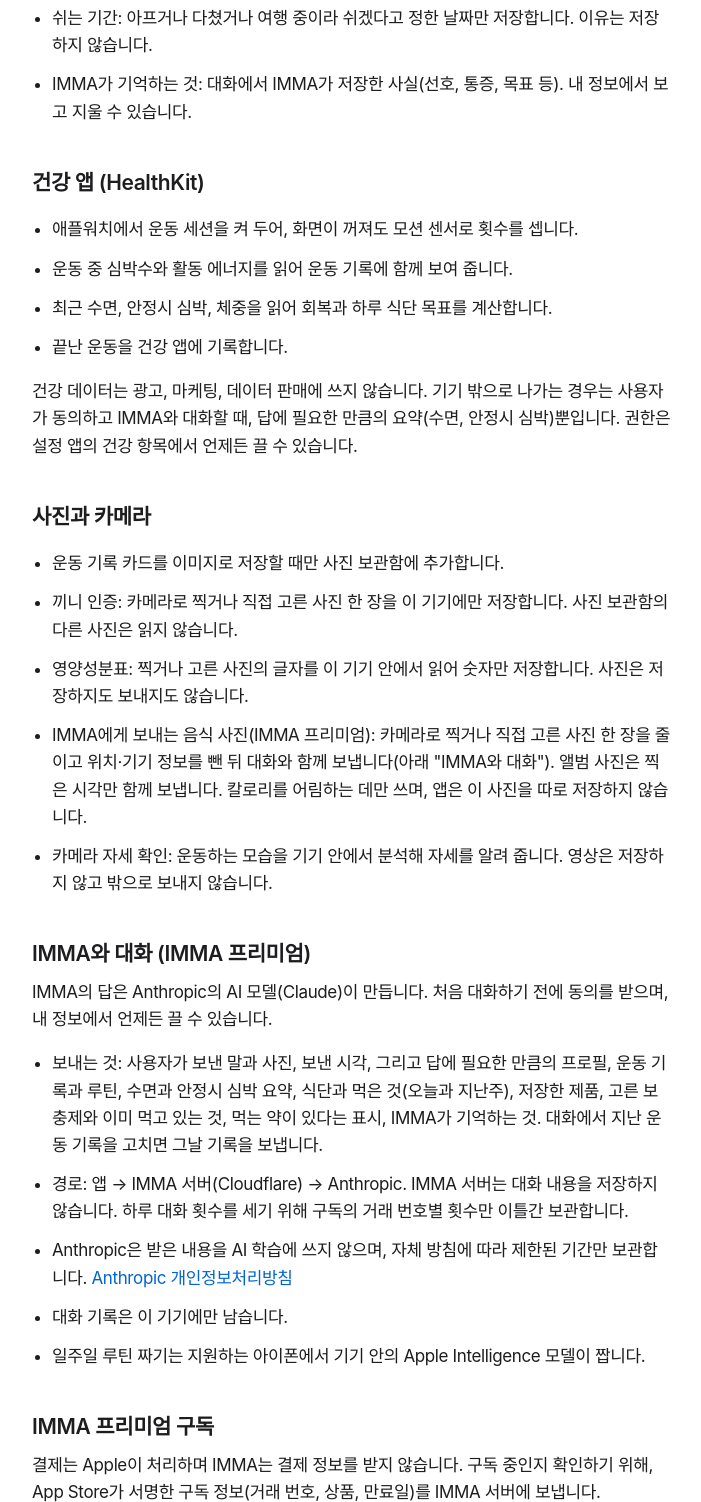
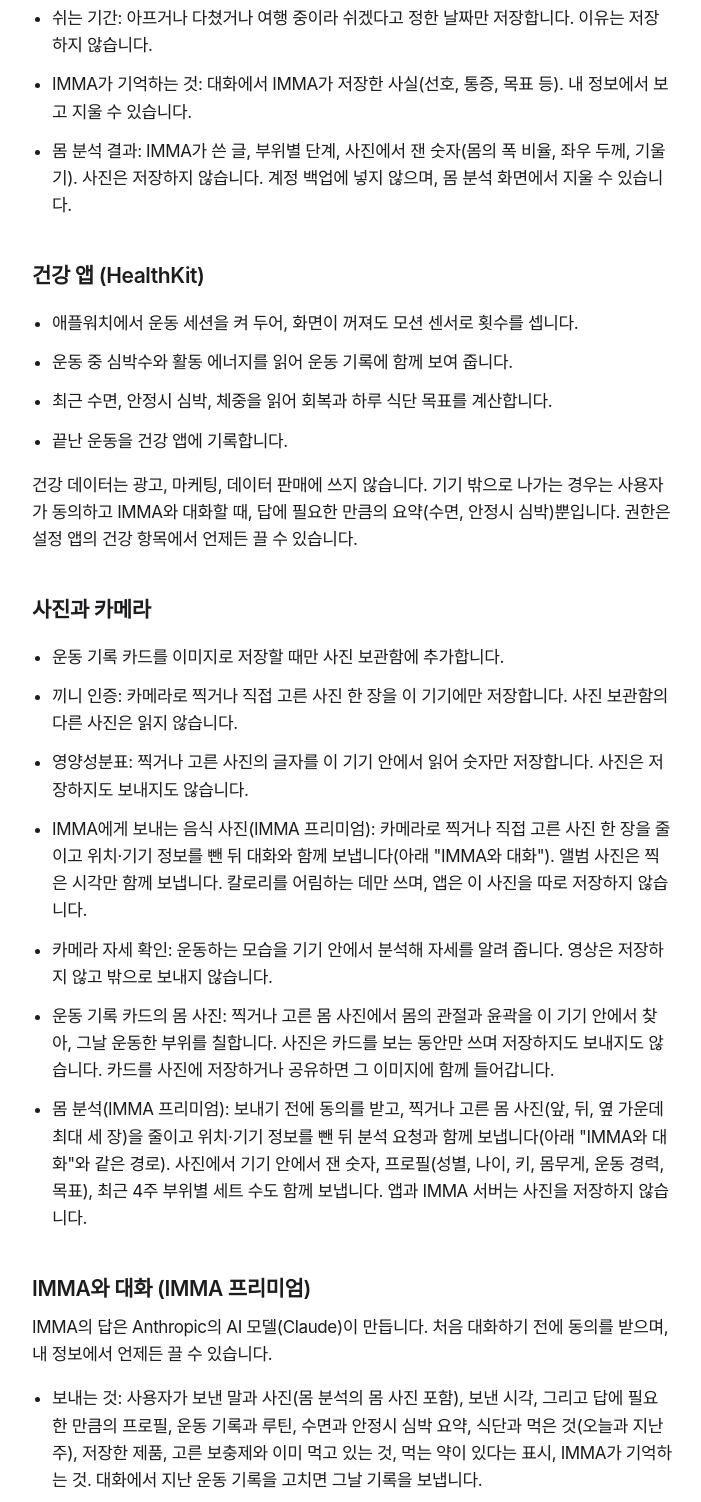
Before and after one commit to shinehyeuk-pixel/imma-support, a plain HTML site: page privacy/index.html in a window 1280 px wide. Shown: the part 620-2122 px from the top of the page, without its empty margins (288-989 px from the left). Drawn offline with Linux system fonts and the light colour scheme.

Commit message:
Privacy: body photos, coloured on the phone for the workout card, or sent for IMMA's body analysis
The workout card can now take a body photo and colour the day's worked parts on it, all on the
phone, the photo kept only while the card is open. IMMA Premium adds a body analysis: up to three
body photos go, after consent, the same way as the chat (app, IMMA server, Anthropic), with the
measures the phone took of them, the profile and four weeks of sets. Only the report's words and
numbers stay on the phone, outside the account backup.

Co-Authored-By: Claude Opus 5.5 <noreply@anthropic.com>

```diff
--- a/privacy/index.html
+++ b/privacy/index.html
@@ -13,7 +13,7 @@
 
 <p>IMMA가 쓰는 정보는 대부분 사용자의 아이폰과 애플워치 안에만 저장됩니다. 기기 밖으로 보내는 것은 아래 세 경우뿐이며, 광고, 마케팅, 데이터 판매에는 쓰지 않습니다.</p>
 <ul>
-<li>IMMA와 대화할 때 (IMMA 프리미엄, 대화 전에 동의를 받습니다)</li>
+<li>IMMA와 대화하거나 몸 분석을 받을 때 (IMMA 프리미엄, 보내기 전에 동의를 받습니다)</li>
 <li>IMMA 프리미엄 구독을 확인할 때</li>
 <li>친구 기능에 로그인해 운동을 공유할 때 (선택)</li>
 </ul>
@@ -25,6 +25,7 @@
 <li>식단, 끼니 인증 사진, IMMA와 기록한 먹은 음식(음식 이름, 양, 칼로리와 영양소 추정치), 영양성분표로 저장한 제품(이름과 1회분 열량·영양소·카페인), IMMA와 고른 보충제, 이미 먹고 있는 것(보충제·커피 등과 하루 횟수, 카페인), 먹는 약이 있다는 표시(약 이름은 저장하지 않음), 먹었다고 표시한 보충제와 보충제 알림 시각.</li>
 <li>쉬는 기간: 아프거나 다쳤거나 여행 중이라 쉬겠다고 정한 날짜만 저장합니다. 이유는 저장하지 않습니다.</li>
 <li>IMMA가 기억하는 것: 대화에서 IMMA가 저장한 사실(선호, 통증, 목표 등). 내 정보에서 보고 지울 수 있습니다.</li>
+<li>몸 분석 결과: IMMA가 쓴 글, 부위별 단계, 사진에서 잰 숫자(몸의 폭 비율, 좌우 두께, 기울기). 사진은 저장하지 않습니다. 계정 백업에 넣지 않으며, 몸 분석 화면에서 지울 수 있습니다.</li>
 </ul>
 
 <h2>건강 앱 (HealthKit)</h2>
@@ -43,12 +44,14 @@
 <li>영양성분표: 찍거나 고른 사진의 글자를 이 기기 안에서 읽어 숫자만 저장합니다. 사진은 저장하지도 보내지도 않습니다.</li>
 <li>IMMA에게 보내는 음식 사진(IMMA 프리미엄): 카메라로 찍거나 직접 고른 사진 한 장을 줄이고 위치·기기 정보를 뺀 뒤 대화와 함께 보냅니다(아래 "IMMA와 대화"). 앨범 사진은 찍은 시각만 함께 보냅니다. 칼로리를 어림하는 데만 쓰며, 앱은 이 사진을 따로 저장하지 않습니다.</li>
 <li>카메라 자세 확인: 운동하는 모습을 기기 안에서 분석해 자세를 알려 줍니다. 영상은 저장하지 않고 밖으로 보내지 않습니다.</li>
+<li>운동 기록 카드의 몸 사진: 찍거나 고른 몸 사진에서 몸의 관절과 윤곽을 이 기기 안에서 찾아, 그날 운동한 부위를 칠합니다. 사진은 카드를 보는 동안만 쓰며 저장하지도 보내지도 않습니다. 카드를 사진에 저장하거나 공유하면 그 이미지에 함께 들어갑니다.</li>
+<li>몸 분석(IMMA 프리미엄): 보내기 전에 동의를 받고, 찍거나 고른 몸 사진(앞, 뒤, 옆 가운데 최대 세 장)을 줄이고 위치·기기 정보를 뺀 뒤 분석 요청과 함께 보냅니다(아래 "IMMA와 대화"와 같은 경로). 사진에서 기기 안에서 잰 숫자, 프로필(성별, 나이, 키, 몸무게, 운동 경력, 목표), 최근 4주 부위별 세트 수도 함께 보냅니다. 앱과 IMMA 서버는 사진을 저장하지 않습니다.</li>
 </ul>
 
 <h2>IMMA와 대화 (IMMA 프리미엄)</h2>
 <p>IMMA의 답은 Anthropic의 AI 모델(Claude)이 만듭니다. 처음 대화하기 전에 동의를 받으며, 내 정보에서 언제든 끌 수 있습니다.</p>
 <ul>
-<li>보내는 것: 사용자가 보낸 말과 사진, 보낸 시각, 그리고 답에 필요한 만큼의 프로필, 운동 기록과 루틴, 수면과 안정시 심박 요약, 식단과 먹은 것(오늘과 지난주), 저장한 제품, 고른 보충제와 이미 먹고 있는 것, 먹는 약이 있다는 표시, IMMA가 기억하는 것. 대화에서 지난 운동 기록을 고치면 그날 기록을 보냅니다.</li>
+<li>보내는 것: 사용자가 보낸 말과 사진(몸 분석의 몸 사진 포함), 보낸 시각, 그리고 답에 필요한 만큼의 프로필, 운동 기록과 루틴, 수면과 안정시 심박 요약, 식단과 먹은 것(오늘과 지난주), 저장한 제품, 고른 보충제와 이미 먹고 있는 것, 먹는 약이 있다는 표시, IMMA가 기억하는 것. 대화에서 지난 운동 기록을 고치면 그날 기록을 보냅니다.</li>
 <li>경로: 앱 → IMMA 서버(Cloudflare) → Anthropic. IMMA 서버는 대화 내용을 저장하지 않습니다. 하루 대화 횟수를 세기 위해 구독의 거래 번호별 횟수만 이틀간 보관합니다.</li>
 <li>Anthropic은 받은 내용을 AI 학습에 쓰지 않으며, 자체 방침에 따라 제한된 기간만 보관합니다. <a href="https://www.anthropic.com/legal/privacy">Anthropic 개인정보처리방침</a></li>
 <li>대화 기록은 이 기기에만 남습니다.</li>
```
